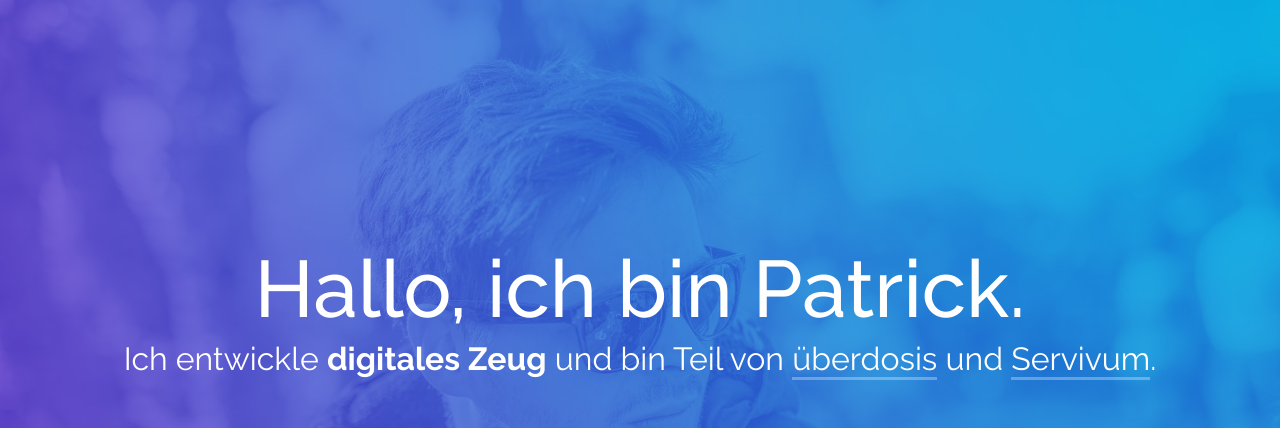
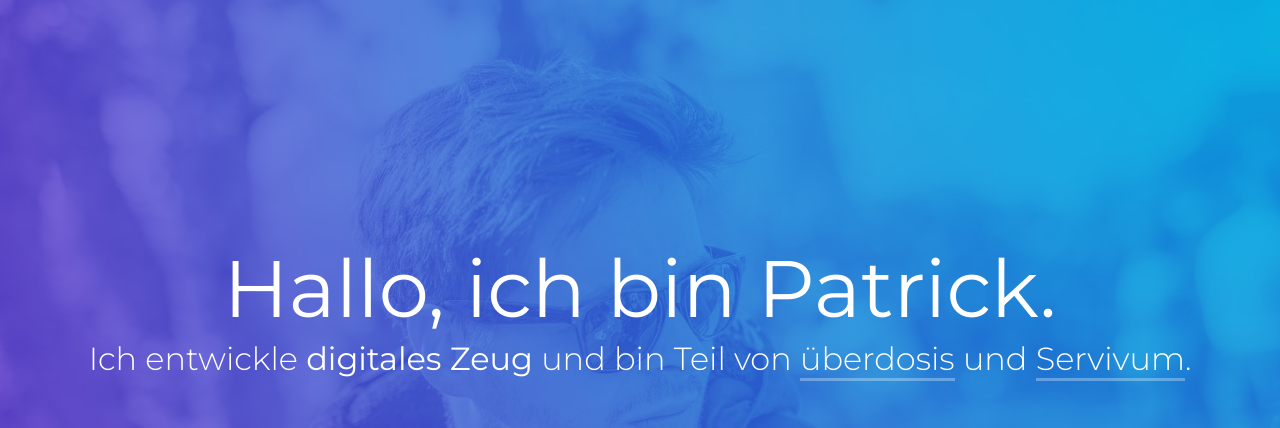
Before and after one commit to patrickbaber/website, a plain HTML site: page src/index.html in a window 1280 px wide. Shown: the top 428 px of the page. Drawn offline with Linux system fonts and the light colour scheme.

Commit message:
change font

```diff
--- a/src/css/style.css
+++ b/src/css/style.css
@@ -3,7 +3,7 @@ html, body {
     height: 100%;
 }
 body {
-    font-family: "Raleway", sans-serif;
+    font-family: "Montserrat", sans-serif;
     font-size: 1rem;
     color: #fff;
     background: url("../img/background.jpg") #fff no-repeat 45% 47%;
@@ -94,7 +94,7 @@ h1, h2 {
 }
 h1 {
     font-size: 5rem;
-    font-weight: 500;
+    font-weight: 400;
     line-height: 1.1;
 }
 .only-mobile {
@@ -102,11 +102,11 @@ h1 {
 }
 h2 {
     font-size: 2rem;
-    font-weight: 400;
+    font-weight: 300;
     line-height: 1.1;
 }
 strong {
-    font-weight: 700;
+    font-weight: 400;
 }
 @media (max-width: 1200px) {
     h1 {
--- a/src/index.html
+++ b/src/index.html
@@ -8,14 +8,15 @@
     <link rel="apple-touch-icon" sizes="180x180" href="img/apple-touch-icon.png">
     <link rel="icon" type="image/png" href="img/favicon-32x32.png" sizes="32x32">
     <link rel="icon" type="image/png" href="img/favicon-16x16.png" sizes="16x16">
-    <link href="https://fonts.googleapis.com/css?family=Raleway:400,500,700" rel="stylesheet">
+    <link href="https://fonts.googleapis.com/css?family=Montserrat:300,400" rel="stylesheet">
+    <!-- <link href="https://fonts.googleapis.com/css?family=Raleway:400,500,700" rel="stylesheet"> -->
     <link rel="stylesheet" href="css/style.css">
 </head>
 <body>
     <div class="container">
         <div class="content">
             <div class="content-inner">
-                <h1>Hallo, <br class="only-mobile">ich bin Patrick.</h1>
+                <h1>Hallo, <br class="only-mobile">ich&nbsp;bin&nbsp;Patrick.</h1>
                 <h2>Ich entwickle <strong>digitales Zeug</strong> <br class="only-mobile">und bin Teil von <a href="https://www.ueberdosis.io" target="_blank">überdosis</a> und <a href="https://www.servivum.com" target="_blank">Servivum</a>.</h2>
                 <div class="social">
                     <a href="mailto:mail@patrickbaber.de"><svg class="mail" version="1.1" xmlns="http://www.w3.org/2000/svg" x="0px" y="0px" viewBox="0 0 14 14">
```
